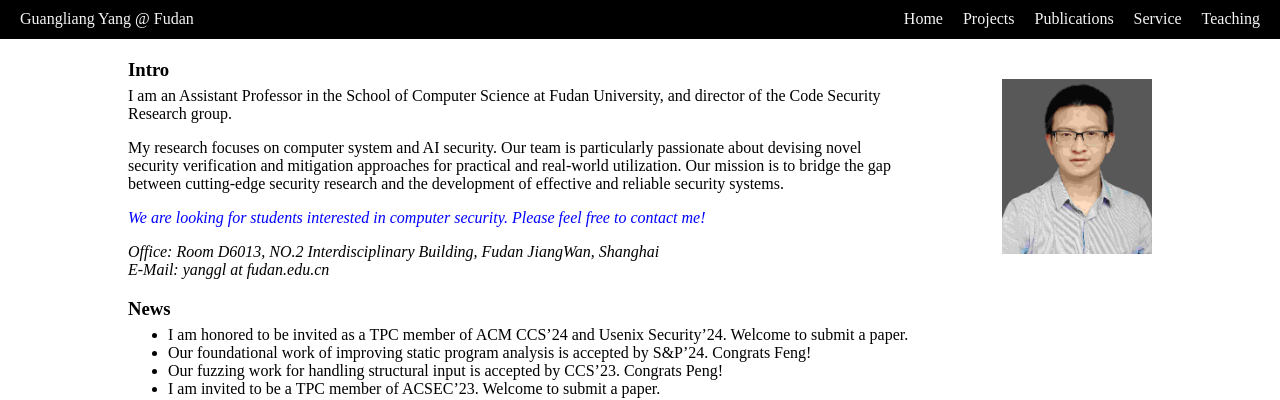
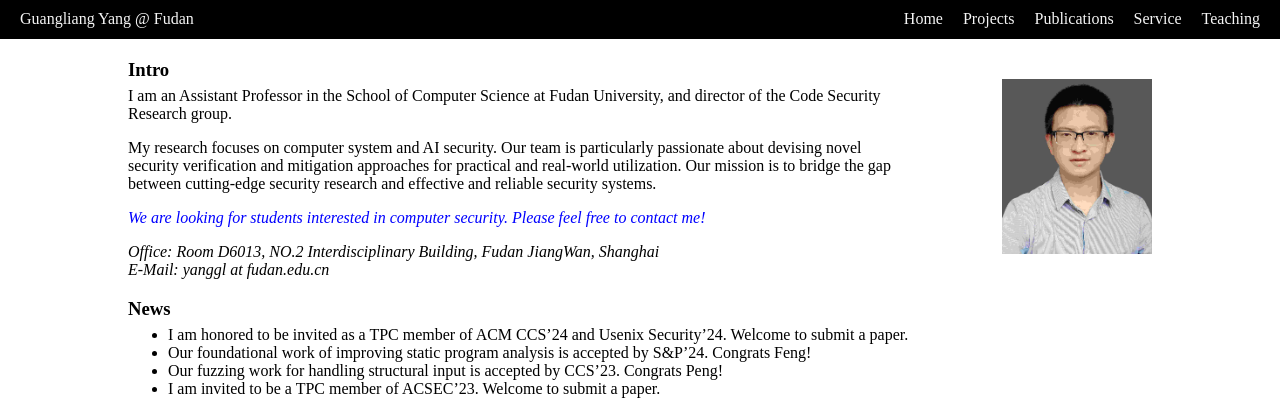
Before and after one commit to yang-guangliang/yang-guangliang.github.io, a Jekyll site: the page built from index.md, in a window 1280 px wide. Shown: the top 400 px of the page. Built offline with Jekyll 4.4.1, drawn with Linux system fonts in a browser that asks for light colours.

Commit message:
Update index.md

```diff
--- a/index.md
+++ b/index.md
@@ -10,7 +10,7 @@ title: home
 
 I am an Assistant Professor in the School of Computer Science at Fudan University, and director of the Code Security Research group.
 
-My research focuses on computer system and AI security. Our team is particularly passionate about devising novel security verification and mitigation approaches for practical and real-world utilization. Our mission is to bridge the gap between cutting-edge security research and the development of effective and reliable security systems.
+My research focuses on computer system and AI security. Our team is particularly passionate about devising novel security verification and mitigation approaches for practical and real-world utilization. Our mission is to bridge the gap between cutting-edge security research and effective and reliable security systems.
 
 <span style="color:blue">*We are looking for students interested in computer security. Please feel free to contact me!*</span>
 
```
